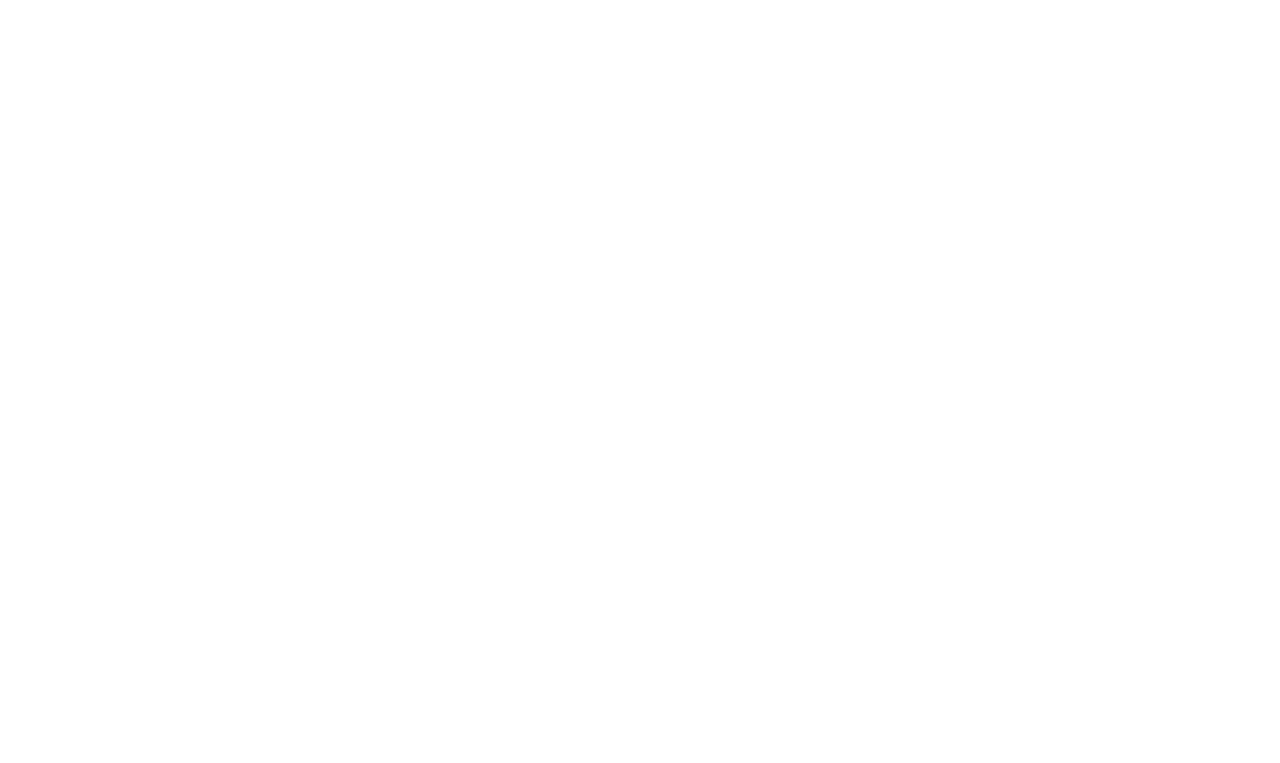
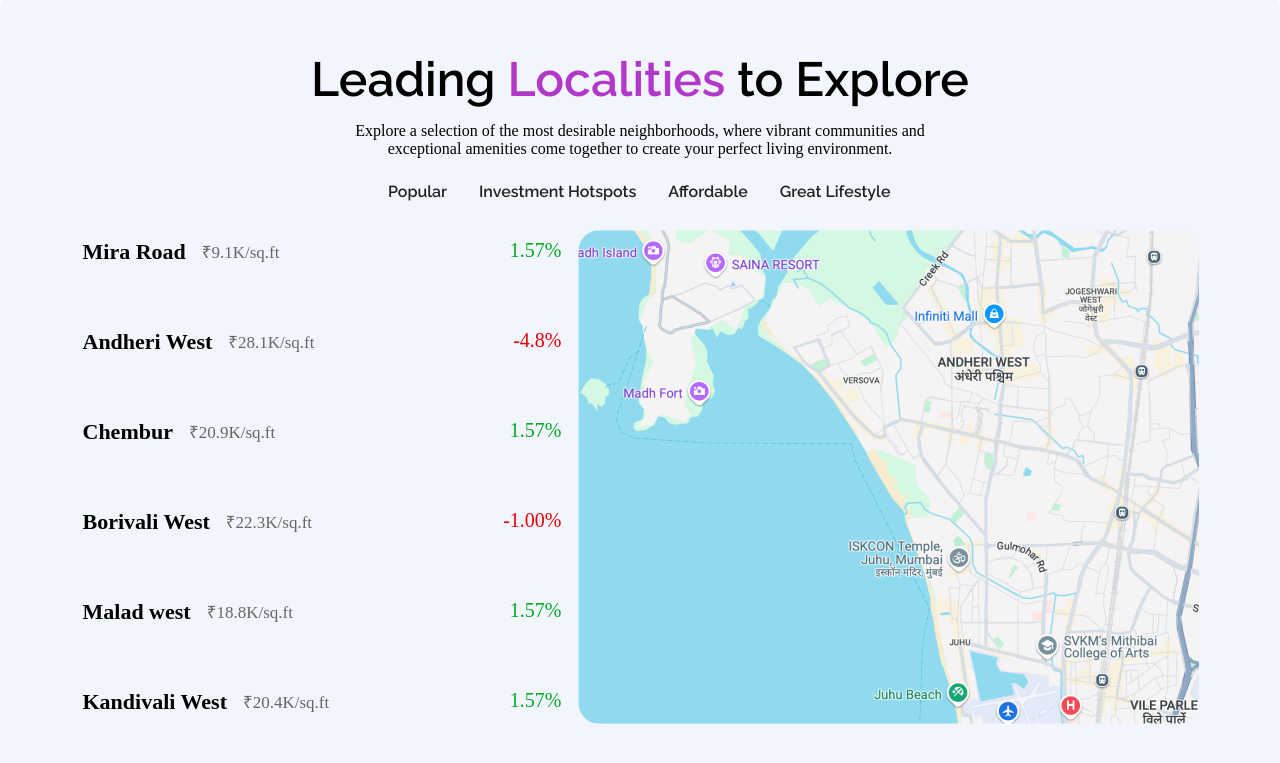
Before and after one commit to Kaushall-raut/Rental-home-Assignment, a React (Vite) app: page / in a window 1280 px wide. Shown: the part 1574-2337 px from the top of the page. Before the commit the page ends 1563 px from the top, so only its background shows below. Built offline with nearby package versions, Linux system fonts and the light colour scheme.

Commit message:
adding explore section of webpage

```diff
--- a/src/App.jsx
+++ b/src/App.jsx
@@ -1,4 +1,5 @@
 import { Discover } from "./components/Discover-section";
+import { ExploreSection } from "./components/Explore-section";
 import {Herosection} from "./components/Hero-section";
 
 export const App = () => {
@@ -6,6 +7,7 @@
     <>
       <Herosection />
       <Discover/>
+      <ExploreSection/>
     </>
   );
 };
--- /dev/null
+++ b/src/components/Explore-section.jsx
@@ -0,0 +1,95 @@
+import "./explore.css";
+
+export const ExploreSection = () => {
+  return (
+    <div className="explore-container">
+      <div className="exploreContent">
+        <div className="explore-title">
+          <h1>
+            Leading <span>Localities</span> to Explore
+          </h1>
+          <p>
+            Explore a selection of the most desirable neighborhoods, where
+            vibrant communities and <br />
+            exceptional amenities come together to create your perfect living
+            environment.
+          </p>
+        </div>
+        <div className="explore-nav">
+          <nav>
+            <ul>
+              <li>
+                <a href="#" className="explore-anchor">
+                  Popular
+                </a>
+              </li>
+              <li>
+                <a href="#" className="explore-anchor">
+                  Investment Hotspots
+                </a>
+              </li>
+              <li>
+                <a href="#" className="explore-anchor">
+                  Affordable
+                </a>
+              </li>
+              <li>
+                <a href="#" className="explore-anchor">
+                  Great Lifestyle
+                </a>
+              </li>
+            </ul>
+          </nav>
+        </div>
+        <div className="info-location">
+          <div className="infoContainer">
+            <div className="info " style={{position:"relative"}}>
+              <h6>Mira Road</h6> <span className="price">₹9.1K/sq.ft</span>
+              <div  >
+              <h6 className="green right">1.57%</h6>
+            </div>
+            </div>
+
+            <div className="info">
+              <h6>Andheri West</h6> <span className="price">₹28.1K/sq.ft</span>
+              <div >
+              <h6 className="red right">-4.8%</h6>
+            </div>
+            </div>
+
+            <div className="info">
+              <h6>Chembur</h6> <span className="price">₹20.9K/sq.ft</span>
+            <div >
+              <h6 className="green right">1.57%</h6>
+            </div>
+            </div>
+            <div className="info">
+              <h6>Borivali West</h6> <span className="price">₹22.3K/sq.ft</span>
+            <div >
+              <h6 className="red right"> -1.00%</h6>
+            </div>
+            </div>
+            <div className="info">
+              <h6>Malad west</h6> <span className="price">₹18.8K/sq.ft</span>
+            <div >
+              <h6 className="green right">1.57%</h6>
+            </div>
+            </div>
+            <div className="info">
+              <h6>Kandivali West</h6> <span className="price">₹20.4K/sq.ft</span>
+            <div >
+              <h6 className="green right">1.57%</h6>
+            </div>
+            </div>
+
+          </div>
+
+            {/* <div className="border"></div> */}
+          <div className="Locationimg">
+            <img src="src\img\Frame 1410085965.png" alt="location" />
+          </div>
+        </div>
+      </div>
+    </div>
+  );
+};
--- /dev/null
+++ b/src/components/explore.css
@@ -0,0 +1,95 @@
+.explore-container{
+    height: 100vh;
+    width: 100%;
+    border-radius: 20px;
+    background-color: #F3F5FD;
+    padding-bottom: 50rem;
+}
+.exploreContent{
+    height: 690px;
+    width: 100%;
+    padding-top: 4rem;
+
+}
+.explore-title{
+    display: flex;
+    justify-content: center;
+    align-items: center;
+    text-align: center;
+    flex-direction: column;
+    gap: 1rem;
+}
+.explore-nav{
+    display: flex;
+    justify-content: center;
+
+}
+.explore-anchor:hover{
+    /* color: red; */
+    padding: 0.4rem;
+    border-radius: 20px;
+}
+.info-location{
+    /* flex-direction: column; */
+    width: 100%;
+    height: 494px;
+    margin: 1.5rem 0 0 0;
+    display: flex;
+    justify-content: center;
+    align-items: center;
+    /* gap: 2rem; */
+}
+.Locationimg{
+    height: 493px;
+    width: 620px;
+    border-radius: 20px;
+
+}
+.info{
+    position: relative;
+      /* flex-direction: column; */
+    /* padding-top: 1rem; */
+    width:495px;
+    font-size: 22px;
+    display: flex;
+    justify-content: start;
+    /* justify-content:space-around; */
+    gap: 1rem;
+}
+.green{
+    color: #00A925;
+    font-size: 20px;
+    font-weight: 500;
+
+}
+.red{
+    color:#E60000;
+    font-size: 20px;
+    font-weight: 500;
+}
+.infoContainer{
+    gap: 4rem;
+    display: flex;
+    /* display: flex; */
+    flex-direction: column;
+    justify-content: space-evenly;
+    align-items: center;
+}
+
+h6{
+    font-size: 22px;
+}
+.price{
+    display: flex;
+    /* flex-direction: column; */
+    /* padding-top: 0.1rem; */
+    justify-content: center;
+    align-items: center;
+    font-weight: 500;
+    font-size: 17px;
+    color:#666666;
+}
+.right{
+    position: absolute;
+    right: 1rem;
+}
```
Also changed, not shown: src/img/Frame 1410085965.png (added).
